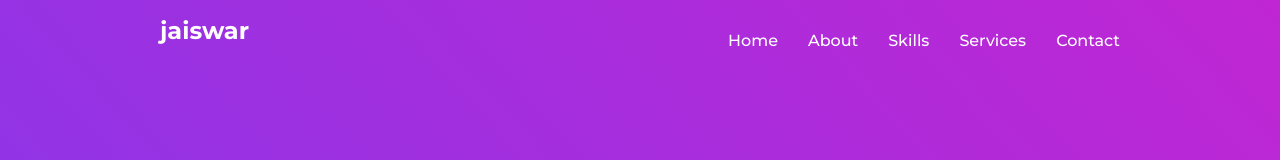
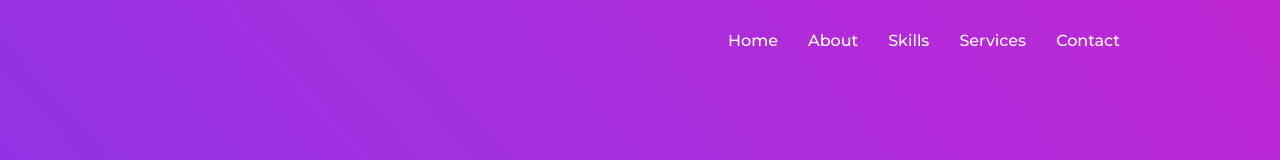
Before and after one commit to Jaiswar098/rohan_portfolio-, a plain HTML site: page index.html in a window 1280 px wide. Shown: the top 160 px of the page. Drawn offline with Linux system fonts and the light colour scheme.

Commit message:
this logo update

```diff
--- a/index.html
+++ b/index.html
@@ -15,7 +15,7 @@
 <body>
     <header id="header">
         <nav class="navbar">
-            <h2 class="logo">jaiswar</h2>
+            <h2 class="logo"></h2>
             <i class="fa-solid fa-bars bar" id="bar" onclick=showMenu()></i>
             <div class="nav-items">
                 <i class="fa-solid fa-xmark close" onclick=closeMenu()></i>
```
